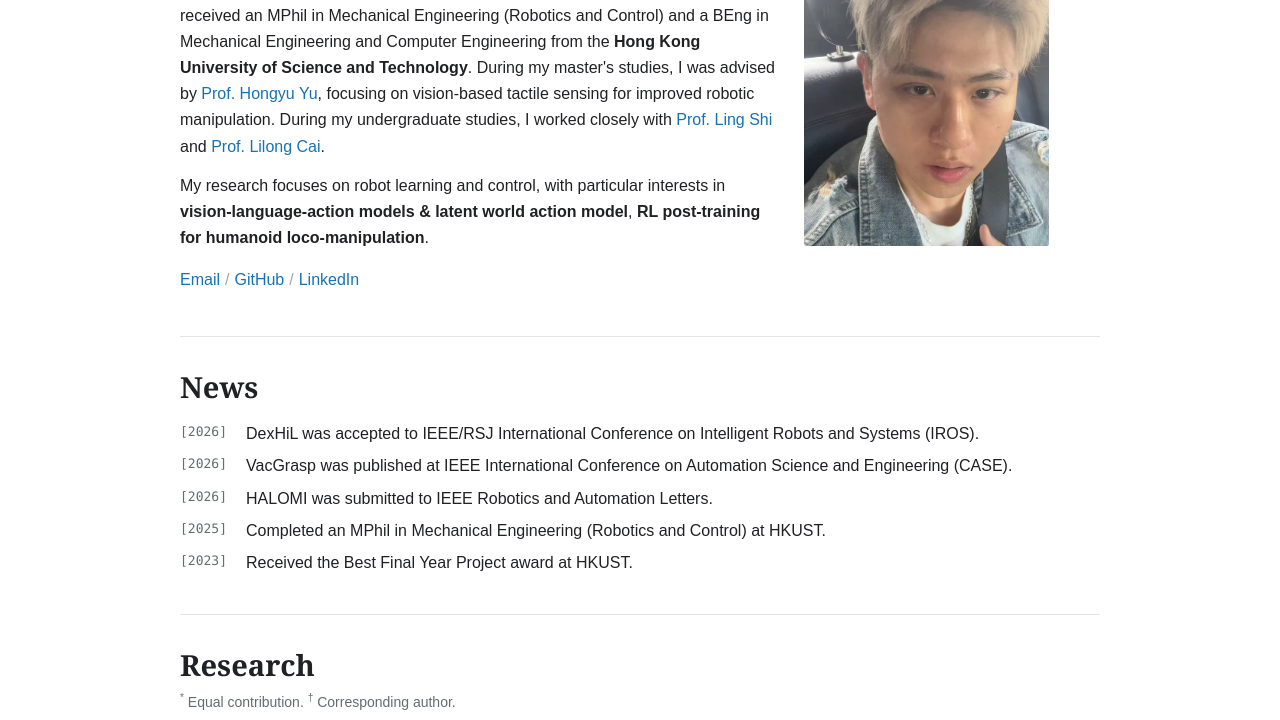
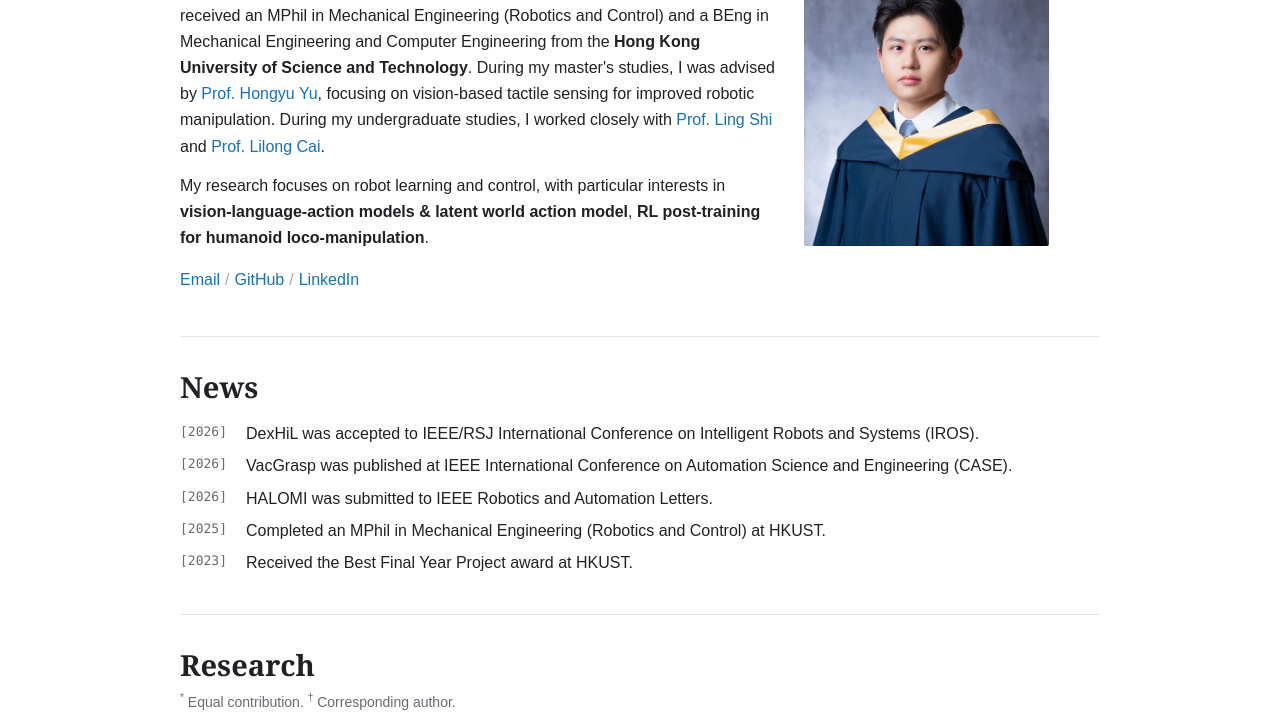
Before and after one commit to Xunmenggod/xunmenggod.github.io, a plain HTML site: page index.html in a window 1280 px wide. Shown: the part 181-901 px from the top of the page. Drawn offline with Linux system fonts and the light colour scheme.

Commit message:
modify personal image

```diff
--- a/index.html
+++ b/index.html
@@ -64,7 +64,7 @@
       </div>
 
       <figure class="profile-image">
-        <img src="assets/images/person.jpg" alt="Portrait of Yuxuan Zhao" />
+        <img src="assets/images/person_new.jpg?v=20260723-1" alt="Portrait of Yuxuan Zhao" />
         <figcaption></figcaption>
       </figure>
     </section>
```
Also changed, not shown: assets/images/person_new.jpg (added), 1 other file.
